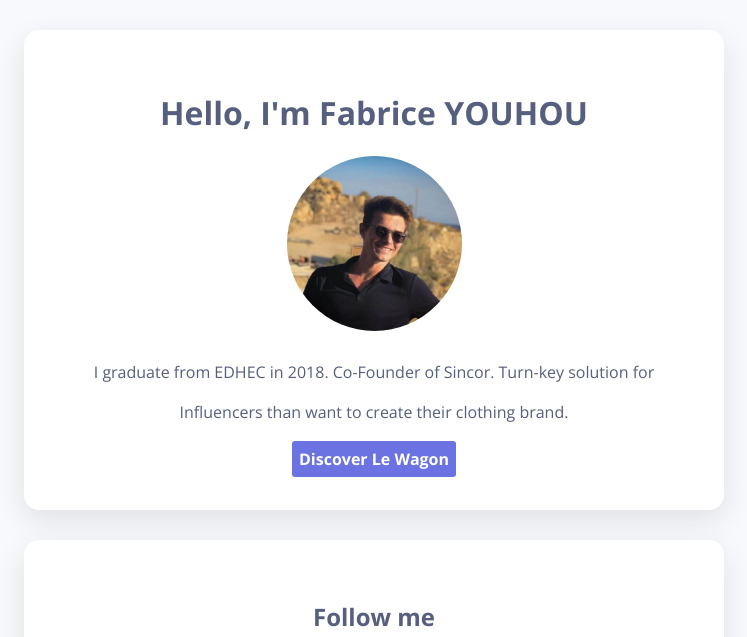
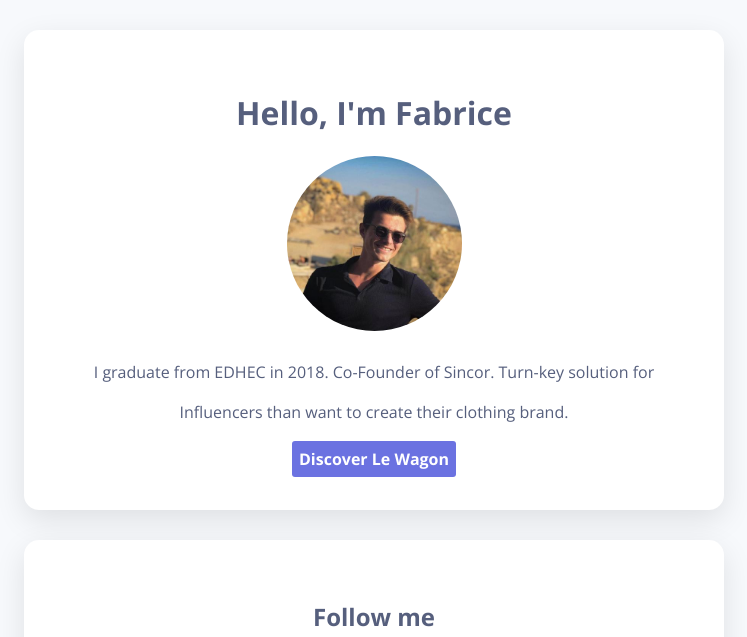
Before and after one commit to fabricescherer/profile, a plain HTML site: page index.html in a window 1280 px wide. Shown: the top 637 px of the page, without its empty margins (266-1013 px from the left). Drawn offline with nearby package versions, Linux system fonts and the light colour scheme.

Commit message:
trying to fix the folder

```diff
--- a/index.html
+++ b/index.html
@@ -11,7 +11,7 @@
 <body>
   <div class="container">
     <div class="white-card">
-      <h1>Hello, I'm Fabrice YOUHOU</h1>
+      <h1>Hello, I'm Fabrice</h1>
       <img src="images/fabrice.jpeg" class="avatar"alt="">
       <p>I graduate from EDHEC in 2018.
       Co-Founder of Sincor. Turn-key solution for Influencers than want to create their clothing brand.</p>
```
